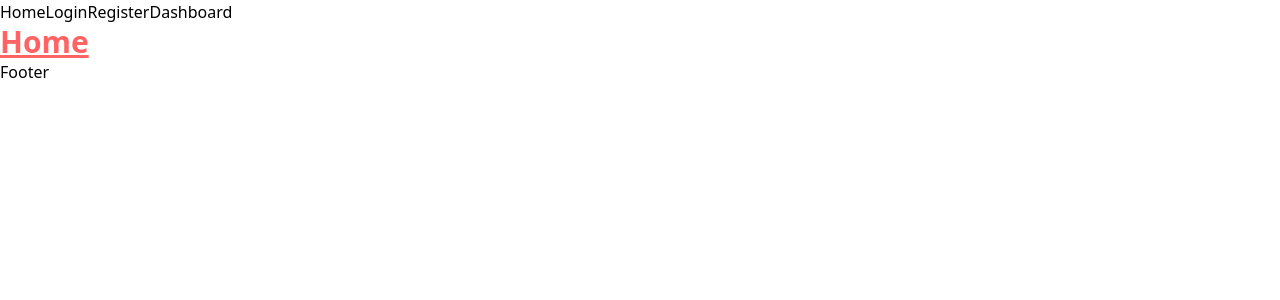
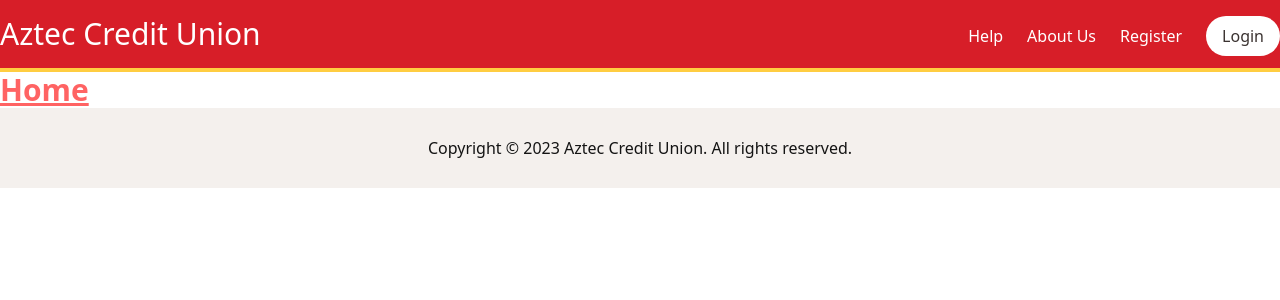
Before and after one commit to junioryono/Bank-Website, a React (Vite) app: page / in a window 1280 px wide. Shown: the top 300 px of the page. Built offline with nearby package versions, Linux system fonts and the light colour scheme.

Commit message:
Finished header and footer. Resolves #2 and #6.

```diff
--- a/src/layouts/root.jsx
+++ b/src/layouts/root.jsx
@@ -1,17 +1,58 @@
 import { Outlet } from "react-router-dom";
 import { Link } from "react-router-dom";
+import { useAuth } from "../context/auth";
 
 export default function RootLayout() {
+   const { username } = useAuth();
+
    return (
-      <div className="flex flex-col">
-         <div className="flex">
-            <Link to="/">Home</Link>
-            <Link to="/login">Login</Link>
-            <Link to="/register">Register</Link>
-            <Link to="/dashboard">Dashboard</Link>
+      <div className="flex flex-col text-text-primary">
+         {/* BEGIN HEADER */}
+         <div className="text-white bg-[#D71E28]">
+            <div className="container flex justify-between pt-4 pb-3 ">
+               <Link to="/" className="text-3xl">
+                  Aztec Credit Union
+               </Link>
+               <div className="flex items-center gap-6">
+                  <Link to="/help">Help</Link>
+                  <Link to="/about-us">About Us</Link>
+                  {!username ? (
+                     <>
+                        <Link to="/register">Register</Link>
+                        <Link
+                           to="/login"
+                           type="button"
+                           className="flex justify-center items-center px-4 py-2 rounded-3xl text-text-primary bg-white"
+                        >
+                           Login
+                        </Link>
+                     </>
+                  ) : (
+                     <Link
+                        type="button"
+                        to="/dashboard"
+                        className="flex justify-center items-center px-4 py-2 rounded-3xl text-text-primary bg-white"
+                     >
+                        Dashboard
+                     </Link>
+                  )}
+               </div>
+            </div>
          </div>
-         <Outlet />
-         <div>Footer</div>
+         <div className="h-1 bg-[#FFCD41]" />
+         {/* END HEADER */}
+
+         {/* BEGIN CHILD CONTENT */}
+         <div className="container flex flex-col">
+            <Outlet />
+         </div>
+         {/* END CHILD CONTENT */}
+
+         {/* BEGIN FOOTER */}
+         <div className="flex justify-center py-7 text-[#141414] bg-[#F4F0ED]">
+            Copyright © {new Date().getFullYear()} Aztec Credit Union. All rights reserved.
+         </div>
+         {/* END FOOTER */}
       </div>
    );
 }
--- /dev/null
+++ b/src/pages/about-us/index.jsx
@@ -0,0 +1,3 @@
+export default function AboutUs() {
+   return <div className="text-3xl font-bold underline text-primary">About Us</div>;
+}
--- /dev/null
+++ b/src/pages/help/index.jsx
@@ -0,0 +1,3 @@
+export default function Help() {
+   return <div className="text-3xl font-bold underline text-primary">Help</div>;
+}
--- a/tailwind.config.js
+++ b/tailwind.config.js
@@ -16,6 +16,7 @@
          colors: {
             ...colors,
             primary: "#FF6363",
+            "text-primary": "#3B3331",
          },
       },
    },
```
Also changed, not shown: src/App.jsx (+10 -0 lines), .eslintrc.cjs (deleted).
